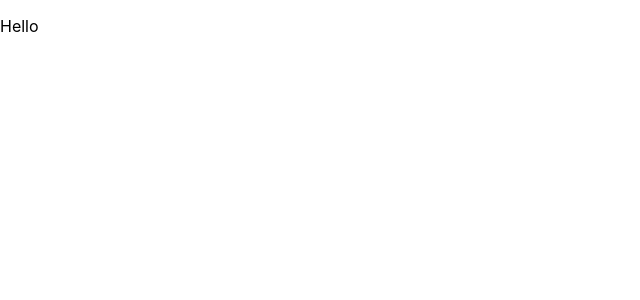
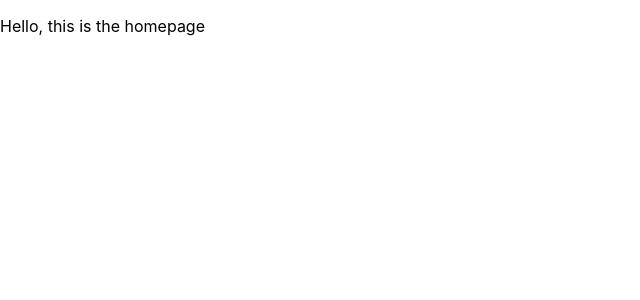
Before and after one commit to QiuMatthew/website-frontend, a React (Create React App) app: page / in a window 1280 px wide. Shown: the top 300 px of the page, without its empty margins (0-640 px from the left). Built offline with nearby package versions, Linux system fonts and the light colour scheme.

Commit message:
create router for pages

```diff
--- a/src/App.js
+++ b/src/App.js
@@ -4,7 +4,10 @@ function App() {
     return (
         <BrowserRouter>
             <Routes>
-                <Route path='/' exact element={<div><p>Hello</p></div>} />
+                <Route path='/' exact element={<div><p>Hello, this is the homepage</p></div>} />
+                <Route path='/apps/discrete-log' exact element={<div><p>This is the discrete log page</p></div>} />
+                <Route path='/apps/easy-slide' exact element={<div><p>This is the easy slide page</p></div>} />
+                <Route path='/apps/chouseisan' exact element={<div><p>This is the chouseisan page</p></div>} />
 
                 <Route path='*' element={<Navigate to='/' replace />} />
             </Routes>
```
